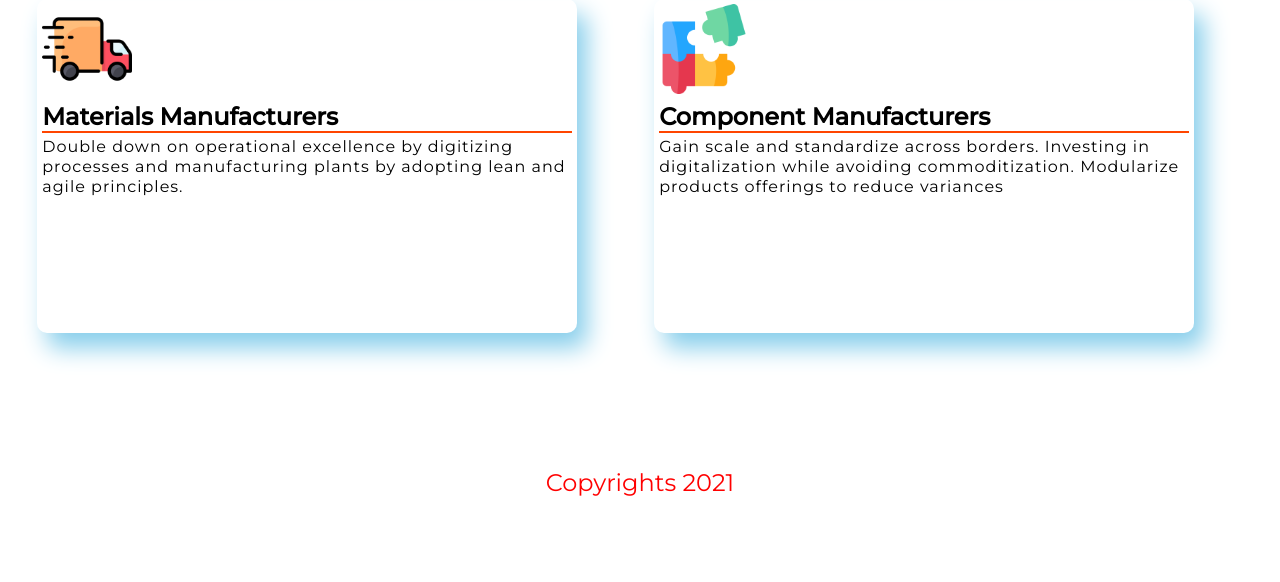
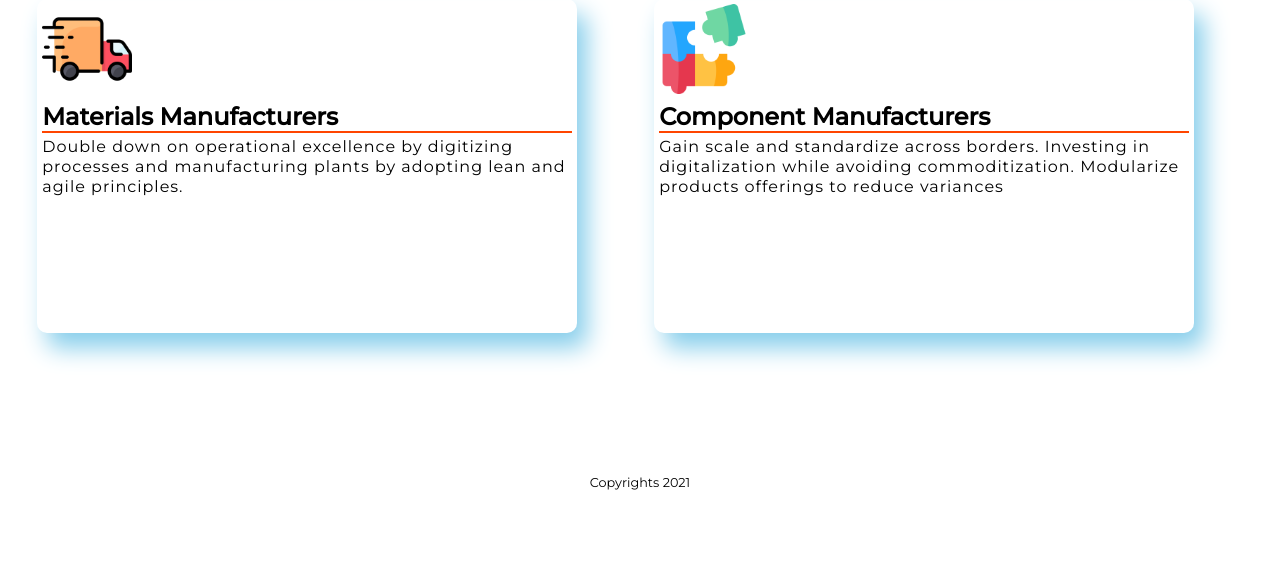
Before and after one commit to Rethvik/infra-market, a PHP site: page / in a window 1280 px wide. Shown: the part 1228-1810 px from the top of the page. Run offline with PHP 8.4, Linux system fonts and the light colour scheme.

Commit message:
Update style.css

```diff
--- a/style.css
+++ b/style.css
@@ -107,8 +107,8 @@ header ul li a:hover{
     letter-spacing:1px;
 }
 footer{
-    font-size: 1.5rem;
-    color:red;
+    font-size: 0.8rem;
+    color:black;
     text-align: center;
     display: flex;
     align-items: center;
```
